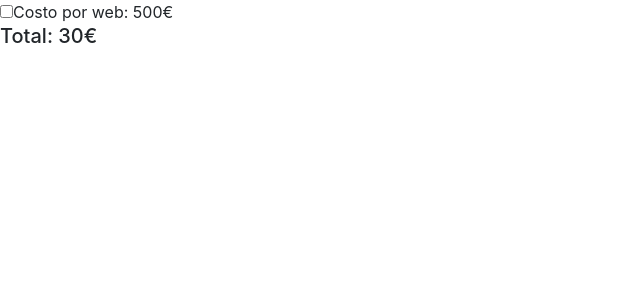
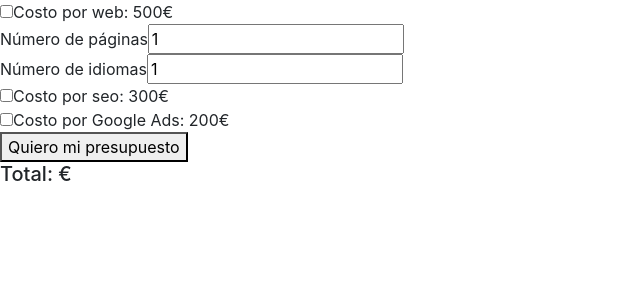
Before and after one commit to adaldin/budgetApp, a React (Create React App) app in the folder budget-app/: page / in a window 1280 px wide. Shown: the top 300 px of the page, without its empty margins (0-640 px from the left). Built offline with nearby package versions, Linux system fonts and the light colour scheme.

Commit message:
Uploading Pricing as Json + form submit function

```diff
--- a/budget-app/src/App.js
+++ b/budget-app/src/App.js
@@ -1,5 +1,6 @@
 import { useState, useEffect } from "react";
 import "./App.css";
+import { pricing } from "./pricing";
 
 function App() {
   const [budget, setBudget] = useState({
@@ -16,21 +17,43 @@ function App() {
   }, [budget]);
 
   function updateBudget(e) {
-    const { name, value, checked, type } = e.target;
+    let { name, value, checked, type } = e.target;
     let newBudget = { ...budget };
+    if (value === "") {
+      value = 0;
+    }
     newBudget[name] = type === "checkbox" ? checked : parseInt(value);
     setBudget(newBudget);
-    console.log(budget);
   }
 
-  function updateTotal() {
-    let newTotal = budget.pages * 30;
+  function updateTotal(event) {
+    // event.preventDefault();
+    let newTotal;
+    const { web, seo, ads, pages, languages } = budget;
+
+    if (pages > 1 || languages > 1) {
+      newTotal = parseInt(pages || languages) * 30;
+    }
+
+    if (web || seo || ads) {
+      newTotal = 0;
+    }
+
     setTotal(newTotal);
+    // for (const key in budget) {
+    //   if (budget[key]) {
+    //     const product = productData.find((item) => {
+    //       if (item.tag === key) {
+    //         newTotal = newTotal + item.price;
+    //       }
+    //     });
+    //     console.log(newTotal);
   }
 
   return (
     <>
-      <form>
+      <form onSubmit={updateTotal}>
+        <div>
           <input
             type="checkbox"
             name="web"
@@ -38,6 +61,48 @@ function App() {
             onChange={updateBudget}
           />
           <label>Costo por web: 500€</label>
+        </div>
+        <div>
+          <label>Número de páginas</label>
+          <input
+            type="text"
+            name="pages"
+            value={budget.pages}
+            onChange={updateBudget}
+          />
+        </div>
+        <div>
+          <label>Número de idiomas</label>
+          <input
+            type="text"
+            name="languages"
+            value={budget.languages}
+            onChange={updateBudget}
+          />
+        </div>
+
+        <div>
+          <input
+            type="checkbox"
+            name="seo"
+            checked={budget.seo}
+            onChange={updateBudget}
+          />
+          <label>Costo por seo: 300€</label>
+        </div>
+        <div>
+          <input
+            type="checkbox"
+            name="ads"
+            checked={budget.ads}
+            onChange={updateBudget}
+          />
+          <label>Costo por Google Ads: 200€</label>
+        </div>
+
+        <div>
+          <button type="submit">Quiero mi presupuesto</button>
+        </div>
         <div>
           <h5>Total: {total}€</h5>
         </div>
--- /dev/null
+++ b/budget-app/src/pricing.js
@@ -0,0 +1,15 @@
+export const pricing = {
+  web: 500,
+  seo: 300,
+  ads: 200,
+  pages: 30,
+  languages: 30,
+};
+
+// export const productData = [
+//   { id: "#01", tag: "web", price: 500 },
+//   { id: "#02", tag: "pages", price: 30 },
+//   { id: "#03", tag: "languages", price: 30 },
+//   { id: "#04", tag: "seo", price: 300 },
+//   { id: "#05", tag: "ads", price: 200 },
+// ];
```
Lines whose indentation alone changed are shown as unchanged.
